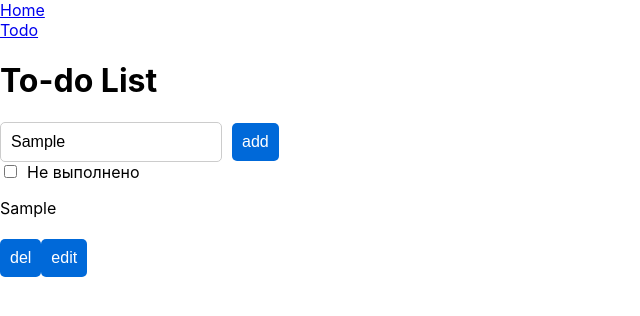
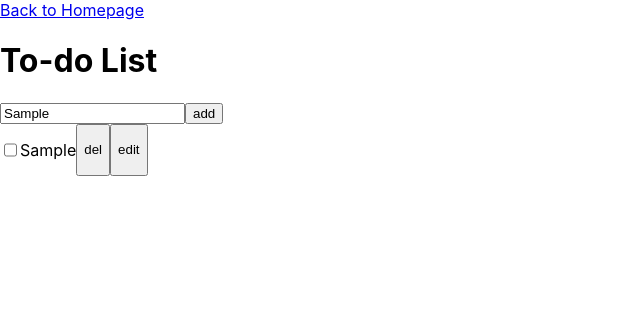
Before and after one commit to acovy/reactToDo, a React (Create React App) app: page /main in a window 1280 px wide. Both pictures are taken after typing "Sample" into the empty fields and a click on the button "add". Shown: the top 316 px of the page, without its empty margins (0-640 px from the left). Built offline with nearby package versions, Linux system fonts and the light colour scheme.

Commit message:
flex, bem, routing

```diff
--- a/src/App.jsx
+++ b/src/App.jsx
@@ -1,24 +1,19 @@
-import MainPage from "../src/components/main/Main";
-import { Link, Routes, Route } from 'react-router-dom';
+import TasksPage from "./components/tasksPage/TasksPage";
+import Homepage from "./components/homePage/Homepage";
+import { Routes, Route } from 'react-router-dom';
 
-function App() {
+const App = () => {
 
   return (
-    <>
-      <header>
-      <Link to="/">Home</Link>
-        <br />
-      <Link to="/main">Todo</Link>
-      </header>
+    <div className="App">
       <Routes>
-        <Route path="/main" element={<MainPage/>}/>
+        <Route path="/" element={<Homepage/>}/>
+        <Route path="/main" element={<TasksPage/>}/>
       </Routes>
-    </>
+    </div>
   )
 }
 
-// добавить пункт чекед на элемент в таск и стилизовать
-// добавить scss (saas)
-// стилизовать посмотрев варианты стилизации в интернетах
+//
 
 export default App;
--- /dev/null
+++ b/src/components/homePage/Homepage.jsx
@@ -0,0 +1,13 @@
+import { Link} from 'react-router-dom';
+
+const Homepage = () => {
+    return (
+        <div>
+            <header>
+                <Link to="/main">Todo</Link>
+            </header>
+        </div>
+    )
+}
+
+export default Homepage;
--- a/src/components/main/Main.jsx
+++ /dev/null
@@ -1,45 +0,0 @@
-import {useState} from 'react';
-import './Main.scss';
-import Task from '../task/Task';
-
-function MainPage() {
-    const [tasks, setTasks] = useState([]);
-    const [value, setValue] = useState('');
-
-    const handleOnSubmit = (event) => {
-    event.preventDefault(); // для нажатия на кнопку add страница не обновлялась
-    setTasks((prevState) => [
-        ...prevState,
-        {
-        name: value,
-        id: new Date().getTime(),
-        }
-    ])
-    }
-
-    return (
-    <div>
-    <div>
-        <form onSubmit={handleOnSubmit}>
-            <h1>To-do List</h1>
-            <input type="text" value={value} onChange={event => setValue(event.target.value)} />
-            <button type="submit">add</button>
-        </form>
-        {tasks.map((element) => (
-            <Task
-            setTasks={setTasks}
-            element={element}
-            style={{
-            display: "flex",
-            }}/>
-        ))}
-    </div>
-    </div>
-    )
-}
-
-// добавить пункт чекед на элемент в таск и стилизовать
-// добавить scss (saas)
-// стилизовать посмотрев варианты стилизации в интернетах
-
-export default MainPage;
--- a/src/components/main/Main.scss
+++ /dev/null
@@ -1,38 +0,0 @@
-.App {
-    text-align: center;
-  }
-
-  .App-logo {
-    height: 40vmin;
-    pointer-events: none;
-  }
-
-  @media (prefers-reduced-motion: no-preference) {
-    .App-logo {
-      animation: App-logo-spin infinite 20s linear;
-    }
-  }
-
-  .App-header {
-    background-color: #282c34;
-    min-height: 100vh;
-    display: flex;
-    flex-direction: column;
-    align-items: center;
-    justify-content: center;
-    font-size: calc(10px + 2vmin);
-    color: white;
-  }
-
-  .App-link {
-    color: #61dafb;
-  }
-
-  @keyframes App-logo-spin {
-    from {
-      transform: rotate(0deg);
-    }
-    to {
-      transform: rotate(360deg);
-    }
-  }
--- a/src/components/task/Task.jsx
+++ b/src/components/task/Task.jsx
@@ -1,4 +1,5 @@
 import { useState } from "react";
+import "./Task.scss";
 
 const Task = ({element, setTasks}) => {
 
@@ -18,41 +19,27 @@ const Task = ({element, setTasks}) => {
         setIsEdit(!isEdit)
 
     }
-    function chengeCheckbox() {
-        setChecked(!checked);
-    }
-
-    let message;
-    if(checked){
-        message = <span>Выполнено</span>;
-    }else{
-        message = <span>Не выполнено</span>;
-    }
 
         return (
-            <div className="body">
+            <div className="task">
                 {isEdit ? (
-                <div className="div__true">
-                    <input inputEdit={inputEdit} onChange={(event) => setInputEdit(event.target.value)}/>
-                    <button onClick={handleClick}>Добавить</button>
+                <div className="tasktrue">
+                    <input className="tasktrue__editing-task" inputEdit={inputEdit} onChange={(event) => setInputEdit(event.target.value)}/>
+                    <button className="tasktrue__btn-add" onClick={handleClick}>Добавить</button>
                 </div>
                 ) : (
-                <div className="div__false">
-                    <label className='add__checkrule'>
-                    <input type="checkbox" checked={checked} onChange={() => setChecked(!checked)} />
-                        <span>{message}</span>
-                        <p>{element.name}</p>
+                <div className="taskfalse">
+                    <label className='taskfalse__radio'>
+                    <input className="taskfalse__checkbox" type="checkbox" checked={checked} onChange={() => setChecked(!checked)} />
+                        <p className={checked ? "taskfalse__checkbox_passive" : "taskfalse__checkbox_active"}>{element.name}</p>
                     </label>
-                    <button style={{ marginTop: "5px", marginBottom: "5px" }} onClick={() => setTasks((prevState) => prevState.filter(delElem => delElem.id !== element.id))}>del</button>
-                    <button onClick={() => setIsEdit(!isEdit)}>edit</button>
+                    <button className="taskfalse__btn-del" onClick={() => setTasks((prevState) => prevState.filter(delElem => delElem.id !== element.id))}>del</button>
+                    <button className="taskfalse__btn-edit" onClick={() => setIsEdit(!isEdit)}>edit</button>
                 </div>
                 )
                 }
             </div>
         )
-// - чтобы оаботал условный рендеринг
-// - вытащить значенте из инпута и поменять значение element
-// смысл пэтпроекта самостоятельно искать решение . пэтпроект - максимальное приближение к комерческой разработке .
 }
 
 export default Task;
--- /dev/null
+++ b/src/components/task/Task.scss
@@ -0,0 +1,6 @@
+.taskfalse{
+    display: flex;
+}
+.taskfalse__radio{
+    display: flex;
+}
--- /dev/null
+++ b/src/components/tasksPage/TasksPage.jsx
@@ -0,0 +1,45 @@
+import {useState} from 'react';
+import {Link} from 'react-router-dom';
+import './TasksPage.scss';
+import Task from '../task/Task';
+
+const TasksPage = () => {
+    const [tasks, setTasks] = useState([]);
+    const [value, setValue] = useState('');
+
+    const handleOnSubmit = (event) => {
+    event.preventDefault(); // для нажатия на кнопку add страница не обновлялась
+    setTasks((prevState) => [
+        ...prevState,
+        {
+        name: value,
+        id: new Date().getTime(),
+        }
+    ])
+    }
+
+    return (
+    <div className='tasks'>
+        <header>
+            <Link to="/">Back to Homepage</Link>
+        </header>
+        <div className='tasks__form'>
+        <form onSubmit={handleOnSubmit}>
+            <h1 className='tasks__title'>To-do List</h1>
+            <input className='tasks__enter-task' type="text" value={value} onChange={event => setValue(event.target.value)} />
+            <button className="tasks__btn-add" type="submit">add</button>
+        </form>
+        </div>
+        <div className='tasks__list'>
+            {tasks.map((element) => (
+                <Task
+                setTasks={setTasks}
+                element={element}
+                />
+            ))}
+        </div>
+    </div>
+    )
+}
+
+export default TasksPage;
--- /dev/null
+++ b/src/components/tasksPage/TasksPage.scss
@@ -0,0 +1,8 @@
+body {
+  margin: 0;
+  font-family: -apple-system, BlinkMacSystemFont, "Segoe UI", "Roboto", "Oxygen",
+    "Ubuntu", "Cantarell", "Fira Sans", "Droid Sans", "Helvetica Neue",
+    sans-serif;
+  -webkit-font-smoothing: antialiased;
+  -moz-osx-font-smoothing: grayscale;
+}
--- a/src/index.js
+++ b/src/index.js
@@ -1,7 +1,6 @@
 import React from 'react';
 import ReactDOM from 'react-dom/client';
 import {BrowserRouter} from 'react-router-dom';
-import '../src/styles/global.scss';
 import App from './App';
 
 const root = ReactDOM.createRoot(document.getElementById('root'));
--- a/src/styles/global.scss
+++ /dev/null
@@ -1,36 +0,0 @@
-body {
-  margin: 0;
-  font-family: -apple-system, BlinkMacSystemFont, "Segoe UI", "Roboto", "Oxygen",
-    "Ubuntu", "Cantarell", "Fira Sans", "Droid Sans", "Helvetica Neue",
-    sans-serif;
-  -webkit-font-smoothing: antialiased;
-  -moz-osx-font-smoothing: grayscale;
-}
-
-input {
-  max-width: 200px;
-  padding: 10px;
-  font-size: 16px;
-  border-radius: 5px;
-  border: 1px solid #ccc;
-  margin-right: 10px;
-}
-
-button {
-  background-color: #0069d9;
-  color: #fff;
-  padding: 10px;
-  font-size: 16px;
-  border: none;
-  border-radius: 5px;
-  cursor: pointer;
-}
-
-button:hover {
-  background-color: #0053a6;
-}
-
-.div__false {
-  display: "flex";
-  alignItems: "center";
-}
```
Also changed, not shown: src/App.scss (deleted, +0 -38 lines), src/components/listRouter/ListRouter.jsx (deleted).
